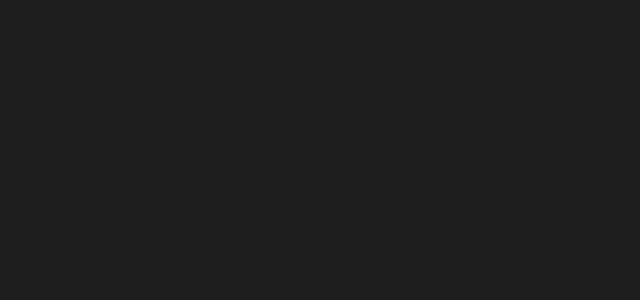
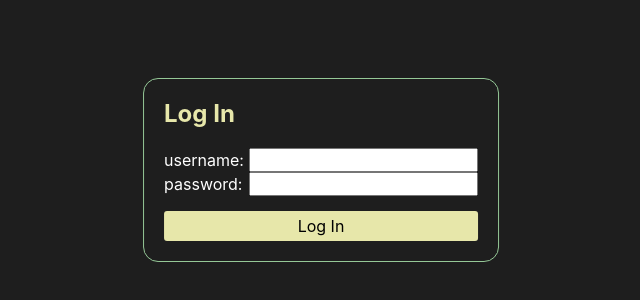
Before and after one commit to NeemZ16/watch-party, a React (Vite) app in the folder client/: page /login in a window 1280 px wide. Shown: the part 230-530 px from the top of the page, without its empty margins (319-959 px from the left). Built offline with nearby package versions, Linux system fonts and the light colour scheme.

Commit message:
updated to link routing

```diff
--- a/client/src/App.css
+++ b/client/src/App.css
@@ -4,7 +4,7 @@
   background: var(--bg);
   width: 100vw;
   height: 100vh;
-  font-family: sans-serif;
+  font-family: -apple-system, BlinkMacSystemFont, "Segoe UI", Roboto, Helvetica, Arial, sans-serif;
 }
 
 #root {
--- /dev/null
+++ b/client/src/components/layouts/formPage.jsx
@@ -0,0 +1,18 @@
+import closeIcon from "../../assets/close.svg";
+import "./modal.css";
+
+function FormPage({ title, children, action }) {
+  return (
+    <div className="modal">
+      <div className="modal-header">
+        <h2>{title}</h2>
+      </div>
+      <div className="modal-content">
+        {children}
+        <button type="submit" onClick={action}>{title}</button>
+      </div>
+    </div>
+  )
+}
+
+export default FormPage;
--- a/client/src/components/layouts/modal.jsx
+++ b/client/src/components/layouts/modal.jsx
@@ -1,8 +1,7 @@
 import closeIcon from "../../assets/close.svg";
 import "./modal.css";
-// TODO: differentiate between action (form) and info modals
-// as of now only have form modals so info modal later
-function Modal({title, action, children, isOpen, close}) {
+
+function Modal({title, children, isOpen, close}) {
   if (!isOpen) {
     return null;
   };
@@ -14,10 +13,9 @@
           <h2>{title}</h2>
           <button title="close" className="delete" onClick={close}><img src={closeIcon} alt="close" /></button>
         </div>
-        <form className="modal-content" onSubmit={action}>
+        <div className="modal-content">
           {children}
-          <button type="submit" title="submit" className="primary">{title}</button>
-        </form>
+        </div>
       </div>
     </div>
   )
--- a/client/src/home.jsx
+++ b/client/src/home.jsx
@@ -1,42 +1,15 @@
 import { useState } from "react";
+import { Link } from "react-router-dom";
 import Login from "./pages/login";
 import Register from "./pages/register";
 import GuestJoin from "./pages/guestJoin";
 
 function Home() {
   const [isLoggedIn, setLoggedIn] = useState(false);
-  const [isOpenLogin, setOpenLogin] = useState(false);
-  const [isOpenRegister, setOpenRegister] = useState(false);
   const [isOpenJoin, setOpenJoin] = useState(false);
 
-  const closeLogin = () => {
-    setOpenLogin(false);
-  }
-
-  const closeRegister = () => {
-    setOpenRegister(false);
-  }
-
-  const closeJoin = () => {
-    setOpenJoin(false);
-  }
-
-  const openLogin = () => {
-    setOpenLogin(true);
-    setOpenRegister(false);
-    setOpenJoin(false);
-  }
-
-  const openRegister = () => {
-    setOpenRegister(true);
-    setOpenLogin(false);
-    setOpenJoin(false);
-  }
-
-  const openJoin = () => {
-    setOpenJoin(true);
-    setOpenRegister(false);
-    setOpenLogin(false);
+  const toggleJoin = () => {
+    setOpenJoin(!isOpenJoin)
   }
 
   return (
@@ -49,12 +22,10 @@
         </div>
       ) : (
         <div className="stack">
-          <button className='btn secondary' onClick={openLogin}>log in</button>
-          <button className='btn secondary' onClick={openRegister}>register</button>
-          <button className='btn primary' onClick={openJoin}>join room</button>
-          <Login isOpen={isOpenLogin} close={closeLogin} />
-          <Register isOpen={isOpenRegister} close={closeRegister} />
-          <GuestJoin isOpen={isOpenJoin} close={closeJoin}/>
+          <Link to='login' className='btn secondary'>log in</Link>
+          <Link to='register' className='btn secondary'>register</Link>
+          <button className='btn primary' onClick={toggleJoin}>join room</button>
+          <GuestJoin isOpen={isOpenJoin} close={toggleJoin}/>
         </div>
       )}
     </div>
--- a/client/src/index.css
+++ b/client/src/index.css
@@ -3,6 +3,7 @@
   margin: 0;
   padding: 0;
   box-sizing: border-box;
+  font-family: inherit;
 }
 
 /* colors and variables */
--- a/client/src/pages/login.jsx
+++ b/client/src/pages/login.jsx
@@ -1,25 +1,48 @@
 import { useState } from "react";
-import Modal from "../components/layouts/modal";
+import FormPage from "../components/layouts/formPage";
 import Input from "../components/interactions/input";
 
-function Login({ isOpen, close }) {
-  const [username, setUsername] = useState("");
-  const [pwd, setPwd] = useState("");
+const Login = ({ onLogin }) => {
+  const [formData, setFormData] = useState({
+    username: "",
+    password: ""
+  });
 
-  function submit(e) {
-    if (!username || !pwd || !confPwd) {
-      e.preventDefault();
-      return;
-    }
-    console.log("submit login clicked :)");
-  }
+  const handleChange = (e) => {
+    const { id, value } = e.target;
+    setFormData((prev) => ({ ...prev, [id]: value }));
+  };
+
+  const handleSubmit = (e) => {
+    e.preventDefault();
+
+    fetch("/api/login", {
+      method: "POST",
+      headers: { "Content-Type": "application/json" },
+      body: JSON.stringify(formData)
+    })
+      .then((res) => res.json().then((data) => ({ ok: res.ok, data })))
+      .then(({ ok, data }) => {
+        if (ok) {
+          onLogin(data);
+        } else {
+          alert(data.message || "Login failed");
+        }
+      })
+      .catch((err) => {
+        console.error(err);
+        alert("Something went wrong");
+      });
+  };
 
   return (
-    <Modal title="Log In" isOpen={isOpen} close={close} action={submit}>
-        <Input label="username" id="user" value={username} onChange={e => setUsername(e.target.value)}/>
-        <Input label="password" id="pwd" type="password" value={pwd} onChange={e => setPwd(e.target.value)}/>
-    </Modal>
-  )
-}
+    <FormPage title='Log In'>
+      <form onSubmit={handleSubmit}>
+        <Input label="username" id="user"  value={formData.username} onChange={handleChange}/>
+        <Input label="password" id="password" type="password" value={formData.password} onChange={handleChange}/>
+      </form>
+    </FormPage>
+  );
+};
 
 export default Login;
--- a/client/src/pages/room.jsx
+++ b/client/src/pages/room.jsx
@@ -1,8 +1,3 @@
-/**
- * Home page of the app. Has create and join options
- * which open auth modals if needed. Otherwise both
- * options then lead to room page.
- */
 function Room() {
 
   return (
```
Also changed, not shown: 2 other files (tests, documents, lock files or other folders).
